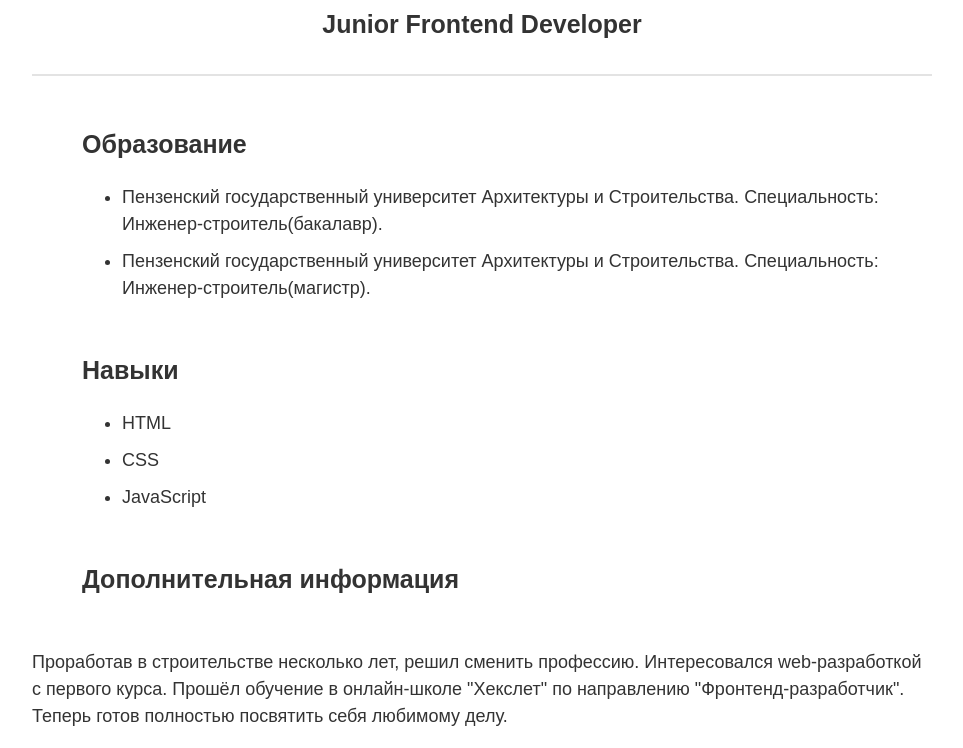
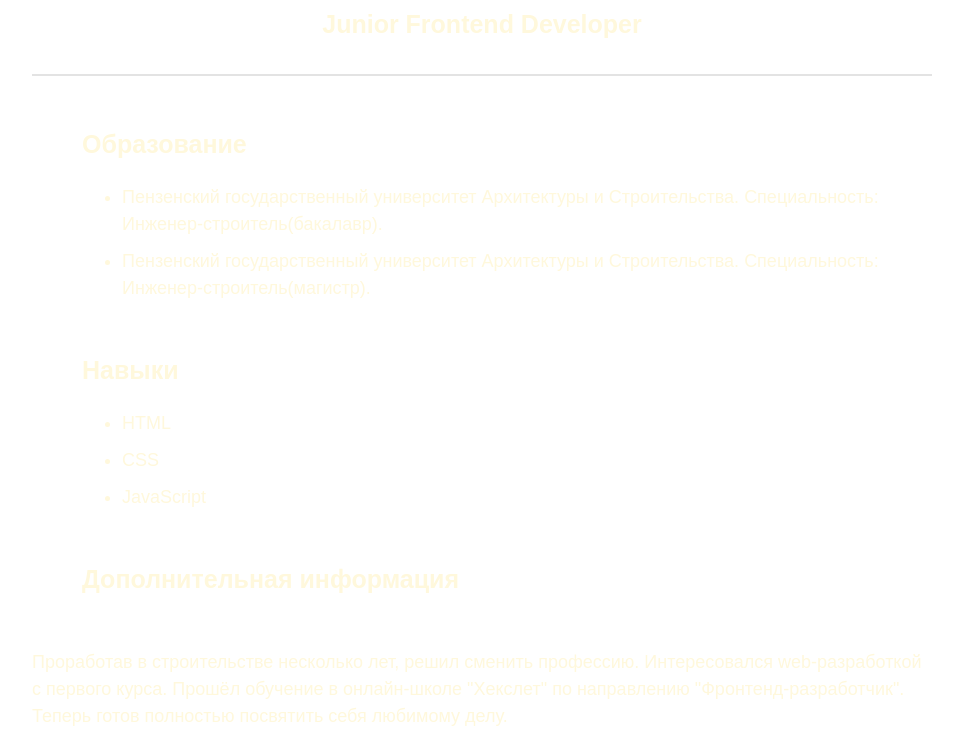
Before and after one commit to OneYeas/oneyeas.github.io, a plain HTML site: page index.html in a window 1280 px wide. Shown: the part 144-892 px from the top of the page, without its empty margins (158-1121 px from the left). Drawn offline with Linux system fonts and the light colour scheme.

Commit message:
Update style.css

```diff
--- a/style.css
+++ b/style.css
@@ -1,7 +1,7 @@
 body {
   margin: 0;
   font-size: 18px;
-  color: #333;
+  color: #FFF8DC;
     font-family: sans-serif;
   line-height: 1.5;
 }
```
